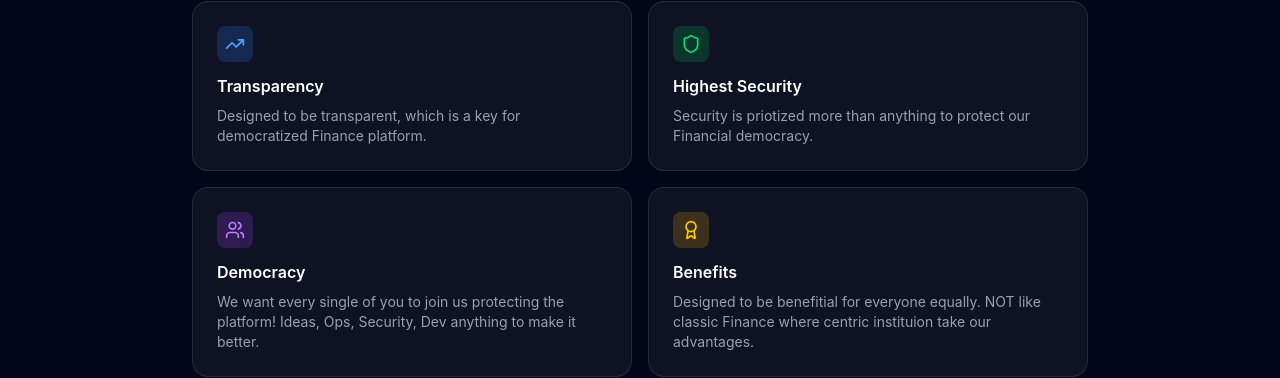
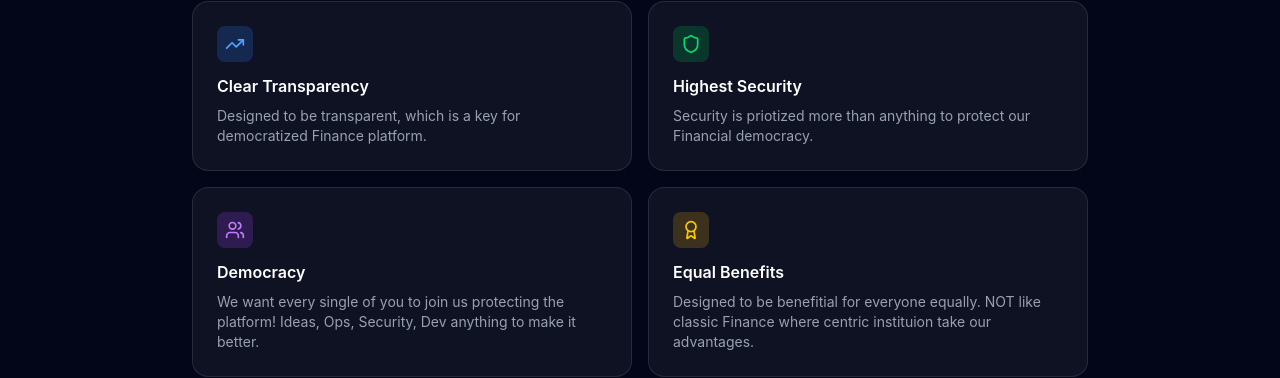
Before and after one commit to hibiki-shibata/double.frontend, a React (Vite) app: page /about in a window 1280 px wide. Shown: the part 570-948 px from the top of the page. Built offline with nearby package versions, Linux system fonts and the light colour scheme.

Commit message:
Edit: texts

```diff
--- a/src/features/service-info/About.tsx
+++ b/src/features/service-info/About.tsx
@@ -39,7 +39,7 @@
                     <div className="p-2 rounded-lg bg-blue-500/20 w-fit mb-3">
                         <TrendingUp className="w-5 h-5 text-blue-400" />
                     </div>
-                    <h3 className="text-white font-semibold mb-2">Transparency</h3>
+                    <h3 className="text-white font-semibold mb-2">Clear Transparency</h3>
                     <p className="text-sm text-gray-400">
                         Designed to be transparent, which is a key for democratized Finance platform.
                     </p>
@@ -70,7 +70,7 @@
                     <div className="p-2 rounded-lg bg-yellow-500/20 w-fit mb-3">
                         <Award className="w-5 h-5 text-yellow-400" />
                     </div>
-                    <h3 className="text-white font-semibold mb-2">Benefits</h3>
+                    <h3 className="text-white font-semibold mb-2">Equal Benefits</h3>
                     <p className="text-sm text-gray-400">
                         Designed to be benefitial for everyone equally. NOT like classic Finance where centric instituion take our advantages.
                     </p>
```
